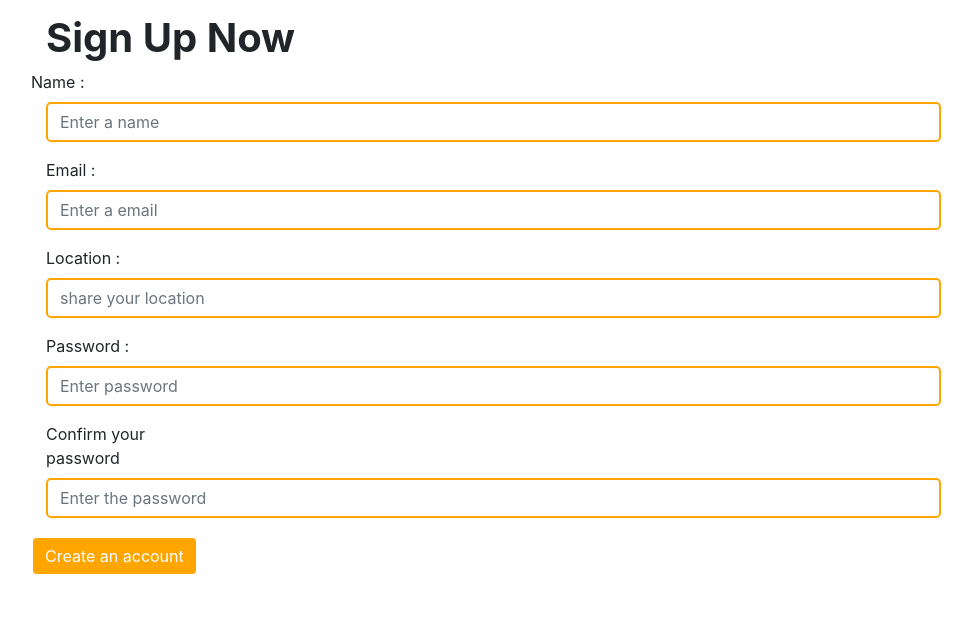
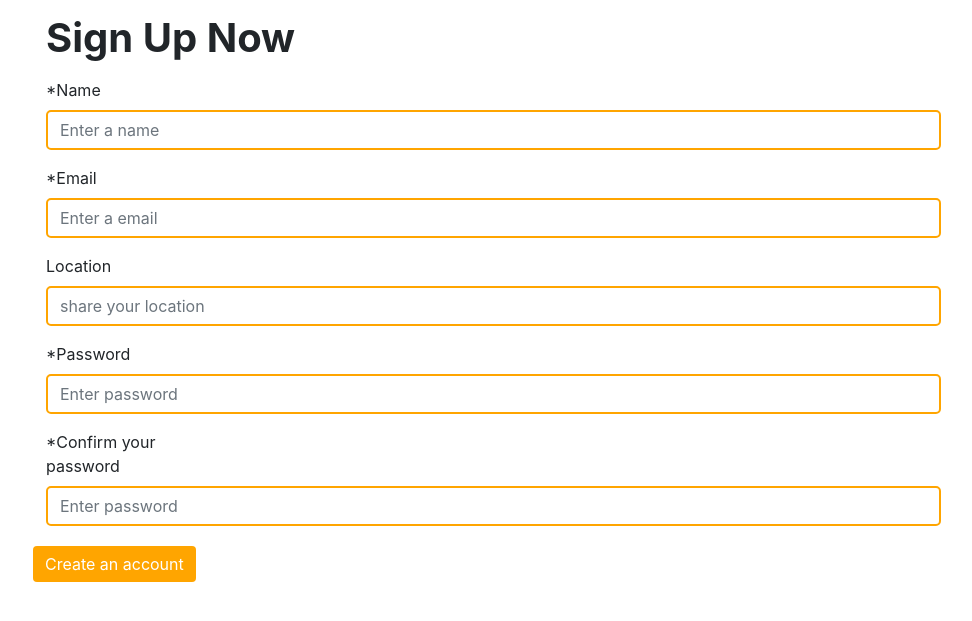
Before and after one commit to Matth-info/Twitter_M1_IDD_Calvet_Besnier, a Flask app: page /signup in a window 1280 px wide. Shown: the part 66-687 px from the top of the page, without its empty margins (54-1026 px from the left). Run offline with Flask 2, Linux system fonts and the light colour scheme; some libraries are stand-ins or nearby versions.

Commit message:
Update signup.html

```diff
--- a/templates/signup.html
+++ b/templates/signup.html
@@ -3,13 +3,16 @@
 {% block title %}<title>Sign up</title>{% endblock %}
 {% block style %}
 <style>
-    input[type=text],[type=email],[type=password] {
+    input[type=text],
+    [type=email],
+    [type=password] {
         box-sizing: border-box;
         border: 2px solid orange;
         border-radius: 5px;
         background-color: rgb(255, 255, 255);
         color: rgb(0, 0, 0);
     }
+
     button[type=submit] {
         background-color: orange;
         border: none;
@@ -27,47 +30,48 @@
         <b>Sign Up Now</b>
     </h1>
 </div>
+<div class="container p-1">
+    {%include 'flash.html' %}
+</div>
 <div>
     <form action="http://localhost:5000/signup" method="post" class='form-horizontal'>
 
         <div class="form-group">
-            <label for="name" class='form-horizontal'> Name : </label>
+            <label for="name" class="control-label col-sm-2">*Name</label>
             <div class="col-sm-10">
                 <input name="username" type="text" id="name" class="form-control" placeholder="Enter a name" required>
             </div>
         </div>
 
         <div class="form-group">
-            <label for="email" class="control-label col-sm-2"> Email : </label>
+            <label for="email" class="control-label col-sm-2">*Email</label>
             <div class="col-sm-10">
                 <input name="email" type="email" class="form-control" id="email" placeholder="Enter a email" required>
             </div>
         </div>
 
         <div class="form-group">
-            <label for="Location" class="control-label col-sm-2"> Location : </label>
+            <label for="Location" class="control-label col-sm-2">Location</label>
             <div class="col-sm-10">
                 <input name="location" type="text" class="form-control" id="Location" placeholder="share your location">
             </div>
         </div>
 
         <div class="form-group">
-            <label for="password" class="control-label col-sm-2"> Password : </label>
+            <label for="password" class="control-label col-sm-2">*Password</label>
             <div class="col-sm-10">
                 <input name="password" type="password" id="password" class="form-control" placeholder="Enter password"
                     required>
             </div>
         </div>
         <div class="form-group">
-            <label for="password_c" class="control-label col-sm-2">Confirm your password</label>
+            <label for="password_c" class="control-label col-sm-2">*Confirm your password</label>
             <div class="col-sm-10">
                 <input name="password_c" type="password" id="password_c" class="form-control"
-                    placeholder="Enter the password" required>
+                    placeholder="Enter password" required>
             </div>
         </div>
-        <button type="submit" class="btn btn-default" style="background-color: orange;">Create an account</button>
+        <button type="submit" class="btn btn-default">Create an account</button>
     </form>
 </div>
-
-
 {% endblock %}
```
Lines whose indentation alone changed are shown as unchanged.
